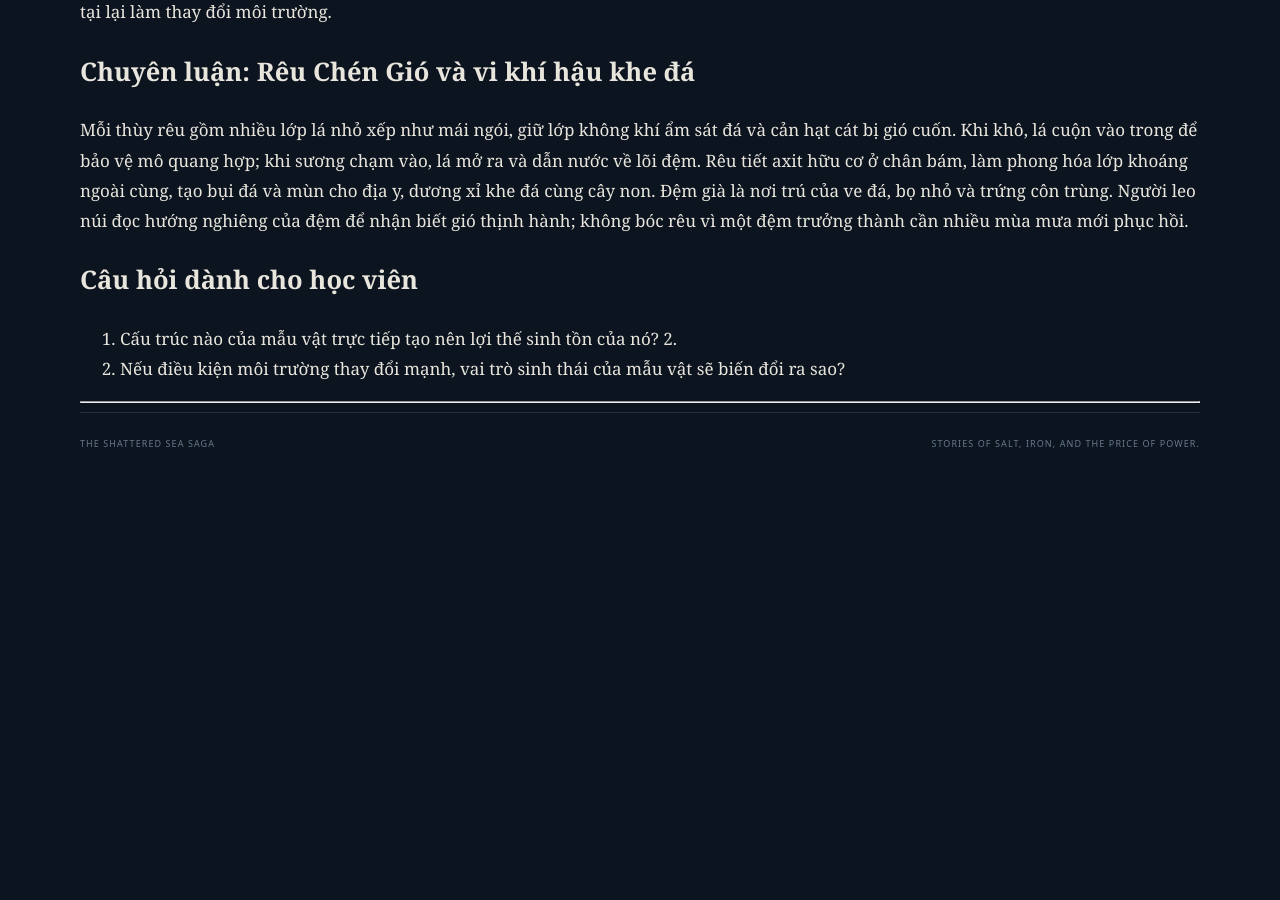
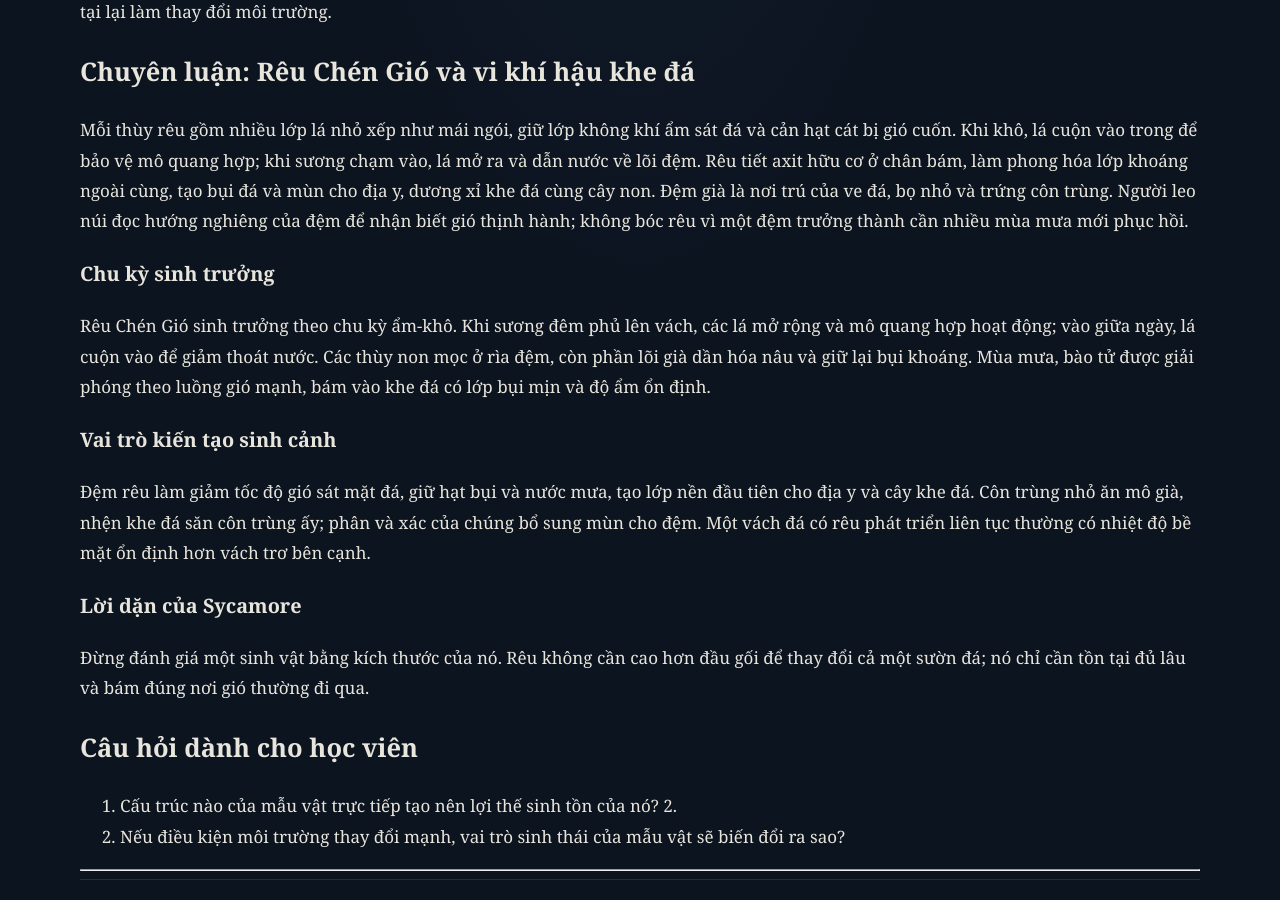
Before and after one commit to trduy91/seven-seas-reader, a Jekyll site: the page built from site/field-notes/sycamore/lecture-005-gio-khac-tren-suon-da.md, in a window 1280 px wide and 900 px high, scrolled down 1336 px. Built offline with Jekyll 4.4.1, drawn with Linux system fonts in a browser that asks for light colours; our own code applies the rules of GitHub Pages for plain Markdown files; before the commit the page ends 1817 px from its top, so only the background shows below that.

Commit message:
Deepen Sycamore lecture with life-cycle and ecological mechanisms

```diff
--- a/site/field-notes/sycamore/lecture-005-gio-khac-tren-suon-da.md
+++ b/site/field-notes/sycamore/lecture-005-gio-khac-tren-suon-da.md
@@ -33,6 +33,15 @@ Mẫu vật chỉ thực sự được hiểu khi đặt vào toàn bộ hệ si
 
 Mỗi thùy rêu gồm nhiều lớp lá nhỏ xếp như mái ngói, giữ lớp không khí ẩm sát đá và cản hạt cát bị gió cuốn. Khi khô, lá cuộn vào trong để bảo vệ mô quang hợp; khi sương chạm vào, lá mở ra và dẫn nước về lõi đệm. Rêu tiết axit hữu cơ ở chân bám, làm phong hóa lớp khoáng ngoài cùng, tạo bụi đá và mùn cho địa y, dương xỉ khe đá cùng cây non. Đệm già là nơi trú của ve đá, bọ nhỏ và trứng côn trùng. Người leo núi đọc hướng nghiêng của đệm để nhận biết gió thịnh hành; không bóc rêu vì một đệm trưởng thành cần nhiều mùa mưa mới phục hồi.
 
+### Chu kỳ sinh trưởng
+Rêu Chén Gió sinh trưởng theo chu kỳ ẩm-khô. Khi sương đêm phủ lên vách, các lá mở rộng và mô quang hợp hoạt động; vào giữa ngày, lá cuộn vào để giảm thoát nước. Các thùy non mọc ở rìa đệm, còn phần lõi già dần hóa nâu và giữ lại bụi khoáng. Mùa mưa, bào tử được giải phóng theo luồng gió mạnh, bám vào khe đá có lớp bụi mịn và độ ẩm ổn định.
+
+### Vai trò kiến tạo sinh cảnh
+Đệm rêu làm giảm tốc độ gió sát mặt đá, giữ hạt bụi và nước mưa, tạo lớp nền đầu tiên cho địa y và cây khe đá. Côn trùng nhỏ ăn mô già, nhện khe đá săn côn trùng ấy; phân và xác của chúng bổ sung mùn cho đệm. Một vách đá có rêu phát triển liên tục thường có nhiệt độ bề mặt ổn định hơn vách trơ bên cạnh.
+
+### Lời dặn của Sycamore
+Đừng đánh giá một sinh vật bằng kích thước của nó. Rêu không cần cao hơn đầu gối để thay đổi cả một sườn đá; nó chỉ cần tồn tại đủ lâu và bám đúng nơi gió thường đi qua.
+
 ## Câu hỏi dành cho học viên
 
 1. Cấu trúc nào của mẫu vật trực tiếp tạo nên lợi thế sinh tồn của nó?
```
